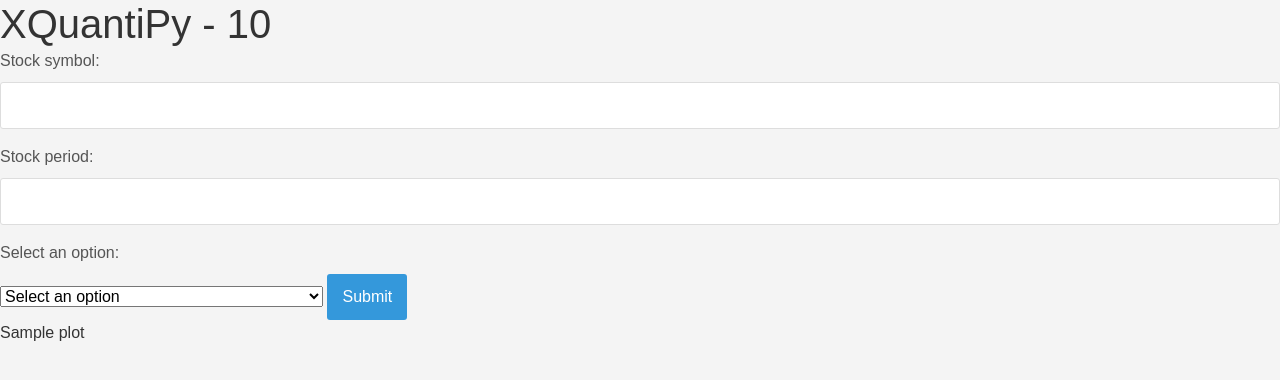
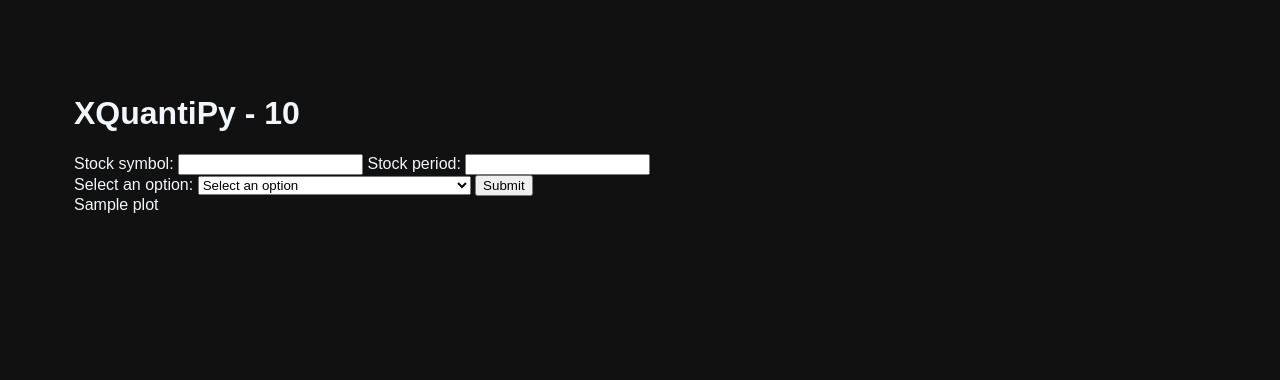
Before and after one commit to iamsaicharan/XQuantiPy, a Python web app: template server/templates/home.html in a window 1280 px wide. Shown: the top 380 px of the page. Run offline with Jinja, Linux system fonts and the light colour scheme; the template is opened without the code that fills it: most values are stand-ins (such as "Sample title", 1, 10 or a date in 2020).

Commit message:
added styling

```diff
--- a/server/templates/home.html
+++ b/server/templates/home.html
@@ -4,12 +4,11 @@
     <meta charset="UTF-8">
     <meta name="viewport" content="width=device-width, initial-scale=1.0">
     <title>Stock</title>
-    <link href="https://cdn.jsdelivr.net/npm/bootstrap@5.3.2/dist/css/bootstrap.min.css" rel="stylesheet" integrity="sha384-T3c6CoIi6uLrA9TneNEoa7RxnatzjcDSCmG1MXxSR1GAsXEV/Dwwykc2MPK8M2HN" crossorigin="anonymous">
-    <link rel="stylesheet" href="styles.css">
+    <link rel="stylesheet" href="/server/templates/styles.css">
 </head>
 
 
-<body>
+<body style="background-color: #111111; color:#f2f5fa; font-family:Arial, Helvetica, sans-serif; margin: 5%;">
 <h1>XQuantiPy - <span id="tickerName", type="text">{{stock}}</span></h1>
 <div>
     <label for="stock_symbol">Stock symbol:</label>
@@ -35,9 +34,6 @@
 </div>
 </body>
 
-<script src="https://cdn.jsdelivr.net/npm/bootstrap@5.3.2/dist/js/bootstrap.bundle.min.js" integrity="sha384-C6RzsynM9kWDrMNeT87bh95OGNyZPhcTNXj1NW7RuBCsyN/o0jlpcV8Qyq46cDfL" crossorigin="anonymous"></script>
-<script src="https://cdn.jsdelivr.net/npm/@popperjs/core@2.11.8/dist/umd/popper.min.js" integrity="sha384-I7E8VVD/ismYTF4hNIPjVp/Zjvgyol6VFvRkX/vR+Vc4jQkC+hVqc2pM8ODewa9r" crossorigin="anonymous"></script>
-<script src="https://cdn.jsdelivr.net/npm/bootstrap@5.3.2/dist/js/bootstrap.min.js" integrity="sha384-BBtl+eGJRgqQAUMxJ7pMwbEyER4l1g+O15P+16Ep7Q9Q+zqX6gSbd85u4mG4QzX+" crossorigin="anonymous"></script>
 <script>
     function updateFilters() {
         var selectedOption = document.getElementById("options").value;
--- a/server/templates/styles.css
+++ b/server/templates/styles.css
@@ -1,68 +1,5 @@
-/* Reset some default browser styles */
-body, h1, h2, h3, p, form, input, button {
-    margin: 0;
-    padding: 0;
-    border: 0;
+body {
+    margin: 100px;
+    padding: 10px;
+    border: 10px;
 }
-
-body {
-    font-family: 'Arial', sans-serif;
-    background-color: #f4f4f4;
-    color: #333;
-    line-height: 1.6;
-}
-
-.container {
-    width: 80%;
-    margin: 0 auto;
-}
-
-/* Style for forms */
-form {
-    background-color: #fff;
-    border: 1px solid #ddd;
-    padding: 20px;
-    margin: 20px 0;
-    border-radius: 5px;
-    box-shadow: 0 0 10px rgba(0, 0, 0, 0.1);
-}
-
-label {
-    display: block;
-    margin-bottom: 8px;
-    color: #555;
-}
-
-input[type="text"],
-input[type="email"],
-input[type="password"],
-textarea {
-    width: 100%;
-    padding: 10px;
-    margin-bottom: 15px;
-    border: 1px solid #ddd;
-    border-radius: 3px;
-    box-sizing: border-box;
-}
-
-input[type="submit"],
-button {
-    background-color: #3498db;
-    color: #fff;
-    padding: 10px 15px;
-    border: none;
-    border-radius: 3px;
-    cursor: pointer;
-}
-
-input[type="submit"]:hover,
-button:hover {
-    background-color: #258cd1;
-}
-
-/* Responsive Design */
-@media screen and (max-width: 600px) {
-    form {
-        width: 100%;
-    }
-}
```
